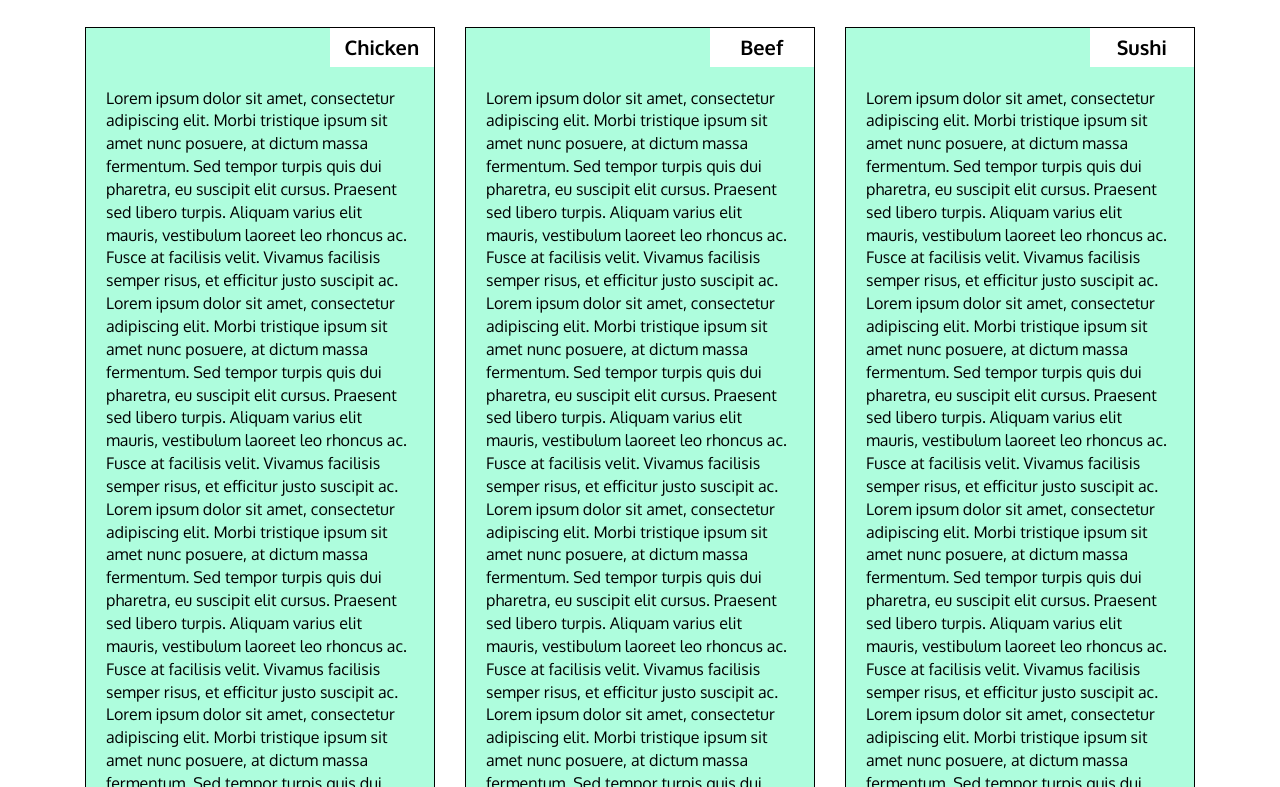
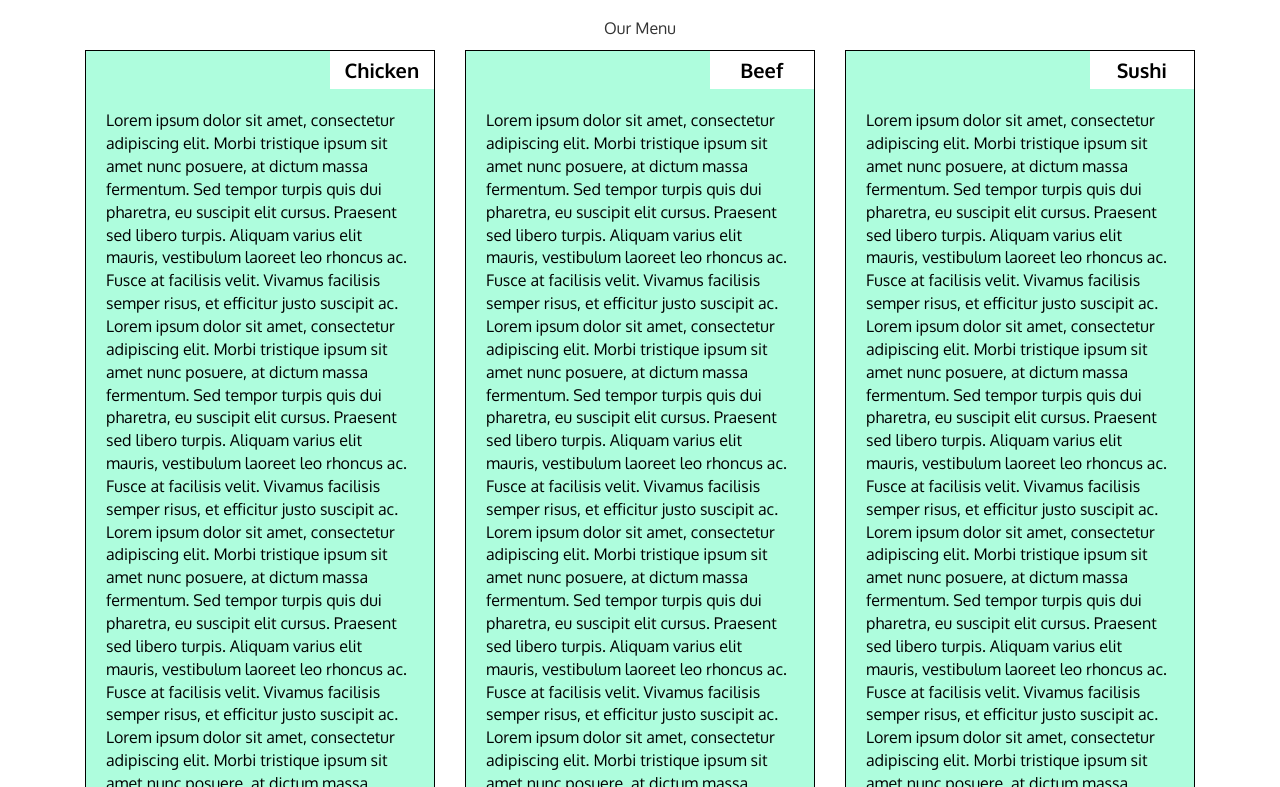
Before and after one commit to anshdagha/Coursera_HTML-CSS-JavaScript, a plain HTML site: page Module3_Soln/index.html in a window 1280 px wide. Shown: the part 73-860 px from the top of the page. Drawn offline with Linux system fonts and the light colour scheme; a script that the page names is missing.

Commit message:
Update index.html

```diff
--- a/Module3_Soln/index.html
+++ b/Module3_Soln/index.html
@@ -48,6 +48,7 @@
         </header>
 
         <div class="row container container-fluid">
+		<div class="text-center">Our Menu</div>
             <div class="col-md-4 col-sm-6 col-xs-12" id="chicken-div">
                 <section>
                 <div id="chicken">
```
